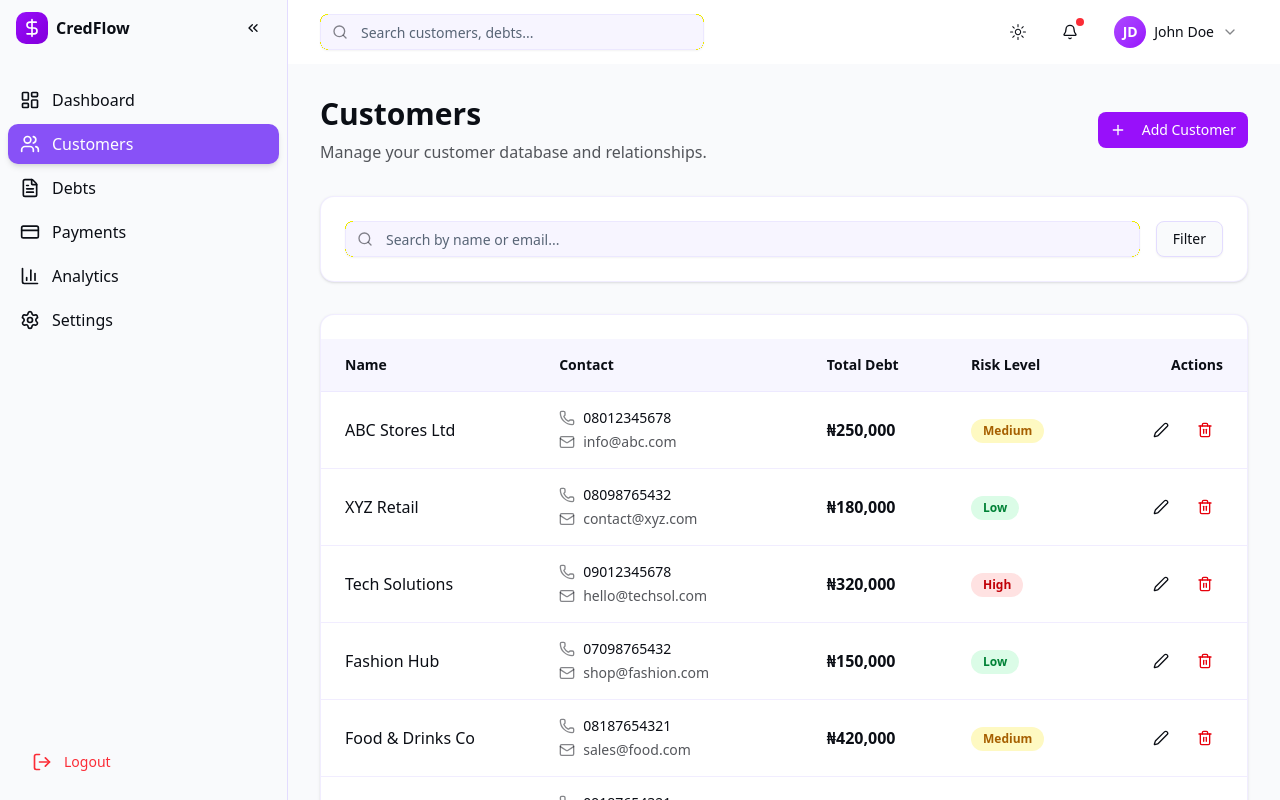
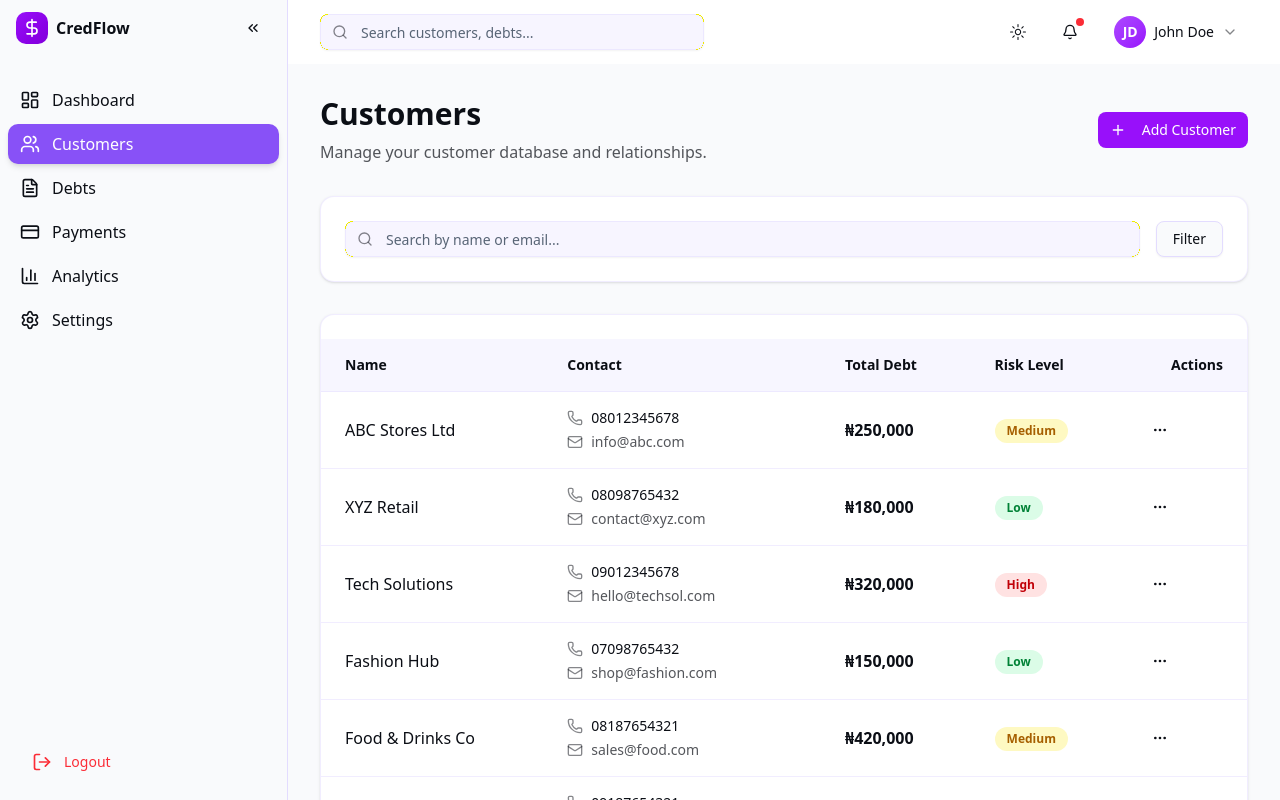
Before and after one commit to Justdan111/credFlow, a Next.js app: page /customers in a window 1280 px wide. Shown: the top 800 px of the page. Built offline with nearby package versions, Linux system fonts and the light colour scheme.

Commit message:
feat: add dropdown menu for customer actions in the customers table

```diff
--- a/src/app/(dashboard)/customers/page.tsx
+++ b/src/app/(dashboard)/customers/page.tsx
@@ -5,10 +5,12 @@ import { Card } from '@/components/ui/card';
 import { Button } from '@/components/ui/button';
 import { Input } from '@/components/ui/input';
 import Link from 'next/link';
-import { Search, Plus, Edit2, Trash2, Phone, Mail } from 'lucide-react';
+import { Search, Plus, Edit2, Trash2, Phone, Mail, MoreHorizontal, Eye } from 'lucide-react';
 import { useState, useEffect } from 'react';
 import { motion } from 'framer-motion';
 import { FadeInDown, FadeInUp, ScaleIn } from '@/components/animations/motion-wrapper';
+import { DropdownMenu, DropdownMenuContent, DropdownMenuItem, DropdownMenuTrigger } from '@/components/ui/dropdown-menu';
+import { g } from 'framer-motion/client';
 
 const customers = [
   { id: 1, name: 'ABC Stores Ltd', phone: '08012345678', email: 'info@abc.com', totalDebt: '₦250,000', riskLevel: 'Medium' },
@@ -130,20 +132,28 @@ export default function CustomersPage() {
                         </span>
                       </td>
                       <td className="px-6 py-4">
-                        <div className="flex justify-end gap-2">
-                          <motion.div whileHover={{ scale: 1.1 }}>
-                            <Button asChild variant="ghost" size="sm">
-                              <Link href={`/customers/${customer.id}`}>
-                                <Edit2 className="w-4 h-4" />
-                              </Link>
-                            </Button>
-                          </motion.div>
-                          <motion.div whileHover={{ scale: 1.1 }}>
-                            <Button variant="ghost" size="sm" className="text-red-600 hover:text-red-700">
-                              <Trash2 className="w-4 h-4" />
-                            </Button>
-                          </motion.div>
-                        </div>
+                       <DropdownMenu>
+                        <DropdownMenuTrigger asChild>
+                          <Button variant="ghost" size="sm" className="h-7 w-7 p-0">
+                            <MoreHorizontal className="w-3.5 h-3.5" />
+                          </Button>
+                        </DropdownMenuTrigger>
+                        <DropdownMenuContent align="end" className="bg-background w-44">
+                          <DropdownMenuItem asChild>
+                            <Link href={`/customers/${customer.id}`}>
+                              <Eye className="w-3.5 h-3.5" />
+                              View details
+                            </Link>
+                          </DropdownMenuItem>
+                           <DropdownMenuItem asChild>
+                            <Link href={`/customers/${customer.id}`}>
+                              <Edit2 className="w-3.5 h-3.5" />
+                              Edit
+                            </Link>
+                          </DropdownMenuItem>
+
+                        </DropdownMenuContent>
+                      </DropdownMenu>
                       </td>
                     </motion.tr>
                   ))}
```
